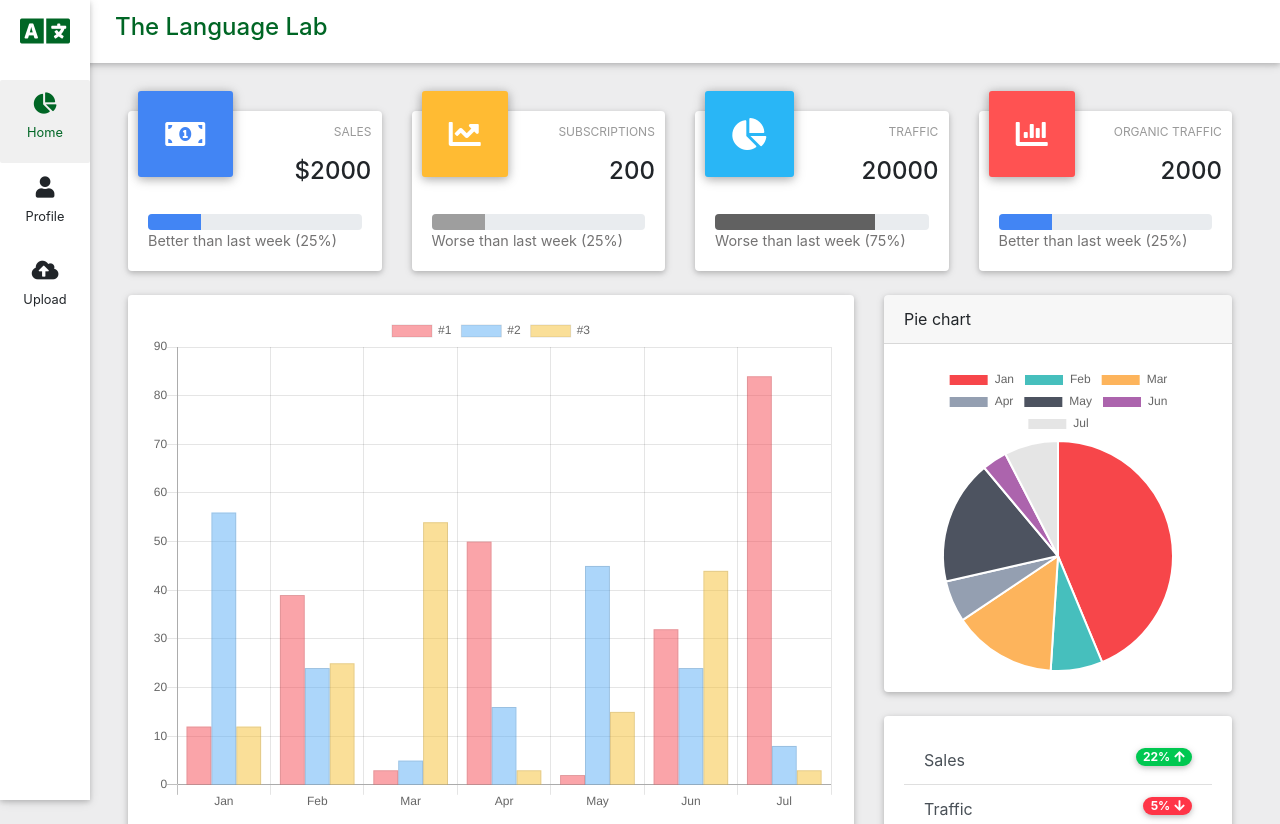
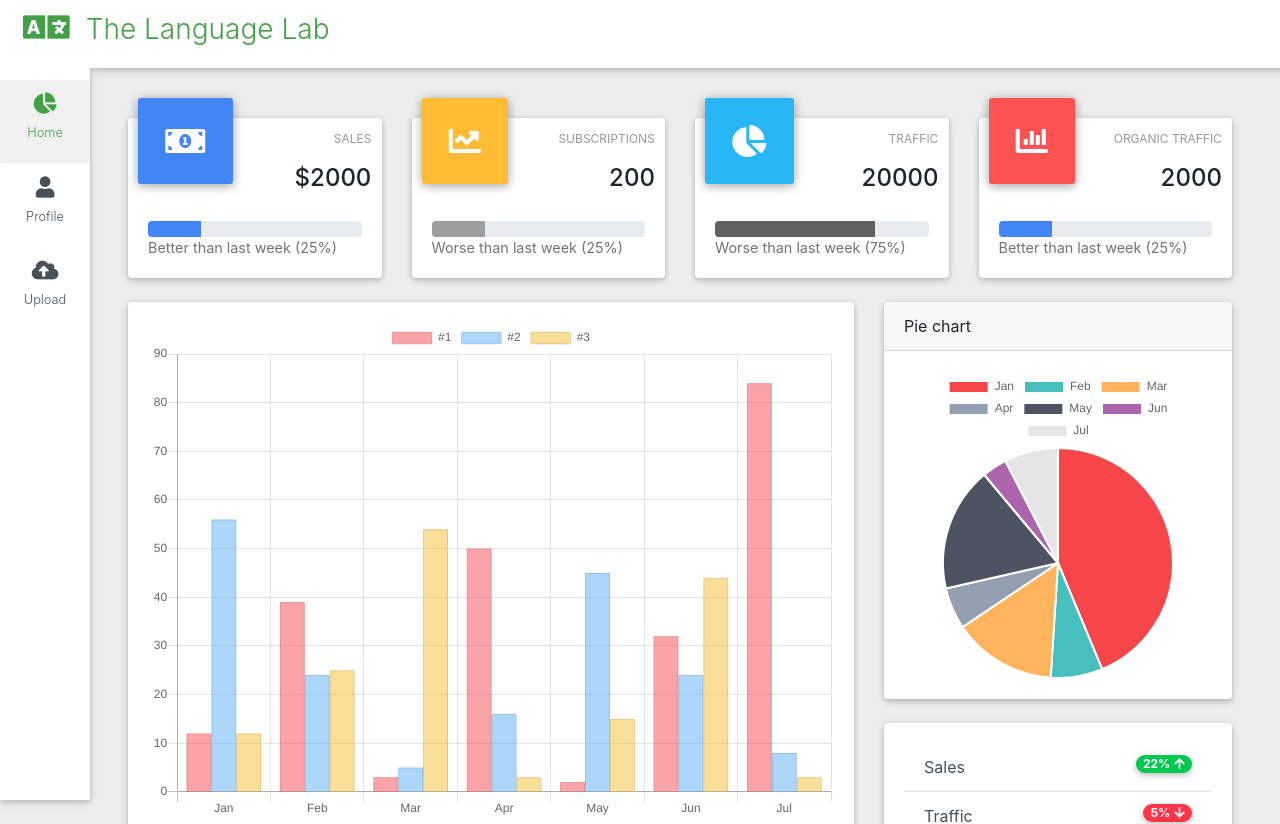
Before and after one commit to jason-engelbrecht/language-lab, a React app: page / in a window 1280 px wide. Shown: the top 824 px of the page. Built offline with nearby package versions, Linux system fonts and the light colour scheme.

Commit message:
Add more styles

```diff
--- a/src/client/components/sideNavigation.js
+++ b/src/client/components/sideNavigation.js
@@ -6,34 +6,34 @@ const TopNavigation = () => {
     return (
         <div className="sidebar-fixed position-fixed ">
             <h1 className="text-center mt-2 mb-4">
-                <a href="#" className="our-text">
-                    <i className="fas fa-language"></i>
+                <a href="#" className="our-text display-none">
+                    <i className="fas fa-language text-white"></i>
                 </a>
             </h1>
 
             <MDBListGroup className="list-group-flush">
                 <NavLink exact={true} to="/" activeClassName="activeClass">
-                    <MDBListGroupItem className="pb-1 text-body">
+                    <MDBListGroupItem className="pb-1 text-elegant">
                         <p className="text-center">
                             <MDBIcon icon="chart-pie" className="mb-2" size="lg"/>
-                            <small>Home</small>
+                            <small className="font-weight-light">Home</small>
                         </p>
 
                     </MDBListGroupItem>
                 </NavLink>
                 <NavLink to="/profile" activeClassName="activeClass">
-                    <MDBListGroupItem className="pb-1 text-body">
+                    <MDBListGroupItem className="pb-1 text-elegant">
                         <p className="text-center">
                             <MDBIcon icon="user" className="mb-2" size="lg"/>
-                            <small>Profile</small>
+                            <small className="font-weight-light">Profile</small>
                         </p>
                     </MDBListGroupItem>
                 </NavLink>
                 <NavLink to="/tables" activeClassName="activeClass">
-                    <MDBListGroupItem className="pb-1 text-body">
+                    <MDBListGroupItem className="pb-1 text-elegant">
                         <p className="text-center">
                             <MDBIcon icon="cloud-upload-alt" className="mb-2" size="lg"/>
-                            <small>Upload</small>
+                            <small className="font-weight-light">Upload</small>
                         </p>
                     </MDBListGroupItem>
                 </NavLink>
--- a/src/client/components/topNavigation.js
+++ b/src/client/components/topNavigation.js
@@ -4,9 +4,9 @@ import { MDBNavbar, MDBNavbarBrand } from 'mdbreact';
 class TopNavigation extends Component {
     render() {
         return (
-            <MDBNavbar className="flexible-navbar" light expand="md" scrolling>
+            <MDBNavbar className="flexible-navbar pl-2" light expand="md" fixed="top">
                 <MDBNavbarBrand href="/">
-                    <h4 className="h4 our-text">The Language Lab</h4>
+                    <h3 className="our-text"><i className="fas fa-language fa-lg mr-3"></i>The Language Lab</h3>
                 </MDBNavbarBrand>
             </MDBNavbar>
         );
--- a/src/client/index.css
+++ b/src/client/index.css
@@ -28,15 +28,15 @@ main {
 .navbar-brand{
   margin-left: 15px;
   /*color: #2196f3 !important;*/
-  color: #006625 !important;
+  color: #43A047 !important;
 }
 
 .our-text {
-  color: #006625;
+  color: #43A047;
 }
 .our-text:hover{
-  color: #006625 !important;
-  filter: brightness(120%);
+  color: #43A047 !important;
+  filter: brightness(110%);
 }
 
 
@@ -46,17 +46,17 @@ main {
   height: 100vh;
   width: 90px;
   box-shadow: 0 2px 5px 0 rgba(0, 0, 0, 0.16), 0 2px 10px 0 rgba(0, 0, 0, 0.12);
-  z-index: 1050;
+  /*z-index: 1050;*/
   background-color: #fff;
   padding-top: 0;
 }
 
-
 .flexible-navbar {
   transition: padding-left 0.5s;
-  padding-left: 100px;
+  /*padding-left: 100px;*/
   background: #fff;
   z-index: 1;
+  box-shadow: 92px 2px 5px 0 rgba(0, 0, 0, 0.16), 95px 2px 10px 0 rgba(0, 0, 0, 0.12);
 }
 
 #content{
@@ -162,8 +162,14 @@ main {
 
 .activeClass .list-group-item {
   /*color: #007bff;*/
-  color: #006625 !important;
+  color: #43A047 !important;
   background-color: #F0F0F0 !important;
+}
+
+@media (min-width: 1199.98px) {
+  body {
+    padding-top: 70px;
+  }
 }
 
 @media (max-width: 1199.98px) {
@@ -173,6 +179,10 @@ main {
 
   .card.cascading-admin-card {
     margin-top: 2.5rem;
+  }
+
+  body {
+    padding-top: 25px;
   }
 }
 
@@ -184,4 +194,7 @@ main {
   #breadcrumb{
     flex-direction: column;
   }
+  body {
+    padding-top: 25px;
+  }
 }
```
